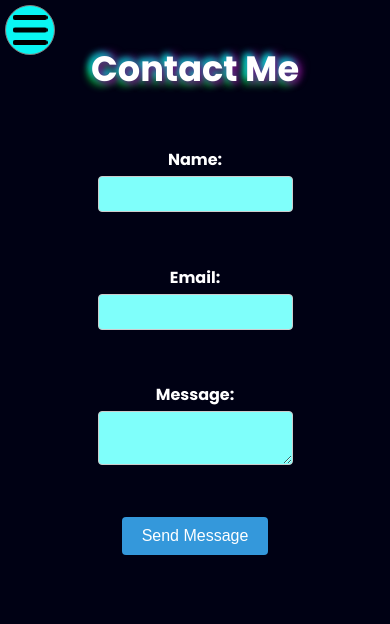
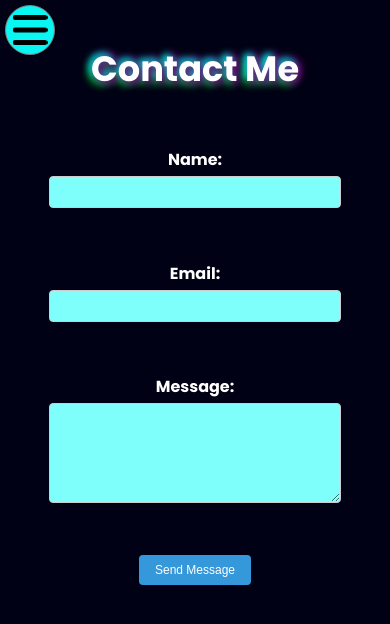
Before and after one commit to abkazan/Portfolio, a React (Create React App) app: page /contact in a window 390 px wide. Shown: the top 624 px of the page. Built offline with nearby package versions, Linux system fonts and the light colour scheme.

Commit message:
changes to the contact page

```diff
--- a/src/pages/contact.module.scss
+++ b/src/pages/contact.module.scss
@@ -74,3 +74,19 @@
 
     }
   }
+
+@media (max-width: 600px) {
+  .inputField,
+  .message {
+    font-size: 12px !important;
+    width: 75vw;
+  }
+  .message {
+    height: 100px;
+  }
+  .sendBtn {
+
+    padding: 8px 16px;
+    font-size: 12px;
+  }
+}
```
